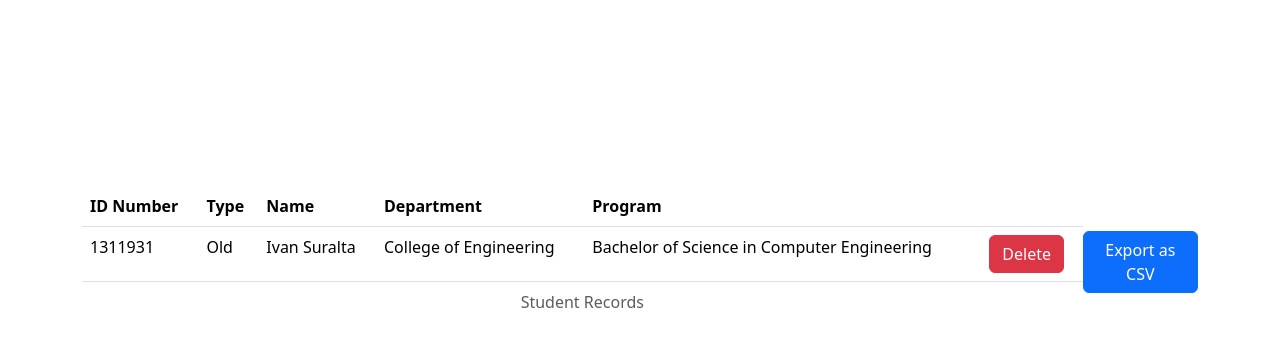
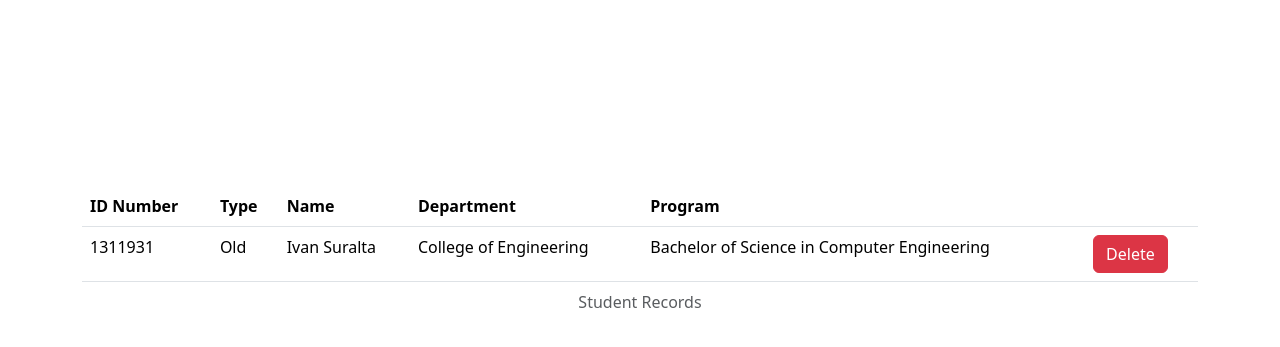
Before and after one commit to ivanovich18/Student-Enrollment-Web-Application, a Flask app: page /table in a window 1280 px wide. Shown: the part 138-485 px from the top of the page. Run offline with Flask 3, Linux system fonts and the light colour scheme; some libraries are stand-ins or nearby versions.

Commit message:
Updated functionalities

```diff
--- a/practice/templates/table.html
+++ b/practice/templates/table.html
@@ -36,9 +36,6 @@ Student Records
             {% endfor %}
         </tbody>
     </table>
-    <form action="/export" method="post">
-        <button class="btn btn-primary" type="submit">Export as CSV</button>
-    </form>
 </div>
 
 {% endblock %}
```
